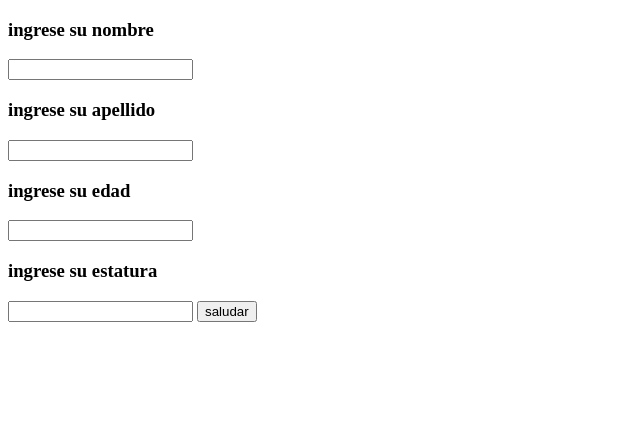
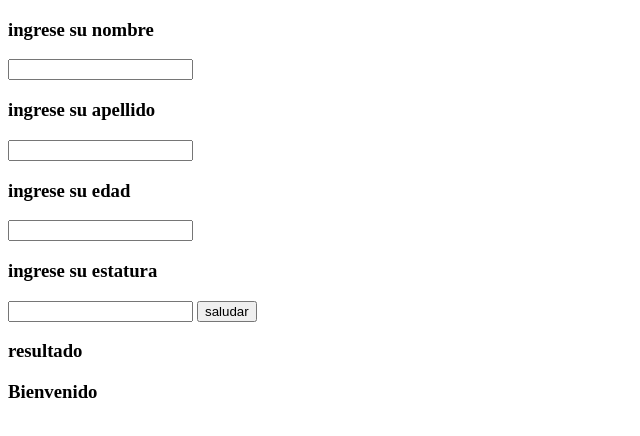
Before and after one commit to PaulArias27/krakeDev, a plain HTML site: page utilitarios/saludo.html in a window 1280 px wide. Both pictures are taken after a click on the button "saludar". Shown: the whole page, without its empty margins (0-640 px from the left). Drawn offline with Linux system fonts and the light colour scheme.

Commit message:
funcion mostrarTexto implementada

```diff
--- a/utilitarios/saludo.html
+++ b/utilitarios/saludo.html
@@ -13,6 +13,8 @@
         <h3>ingrese su estatura</h3>
         <input type="text" id="txtEstatura"/>
         <input type="button" value="saludar" onclick="saludar();"/>
+        <h3>resultado</h3>
+        <h3 id="lblResultado"></h3>
 
     </body>
 </html>
--- a/utilitarios/saludo.js
+++ b/utilitarios/saludo.js
@@ -8,6 +8,16 @@ saludar = function(){
 
     let estatura = recuperarFloat("txtEstatura");
 
+    let mensajeBienvenida = "Bienvenido "+ nombre +" "+ apellido;
+
+    mostrarTexto("lblResultado",mensajeBienvenida);
+
+}
+
+mostrarTexto = function(idComponente,mensaje){
+    let componente;
+    componente = document.getElementById(idComponente);
+    componente.innerText = mensaje;
 }
 
 recuperarTexto = function(idComponente){
```
